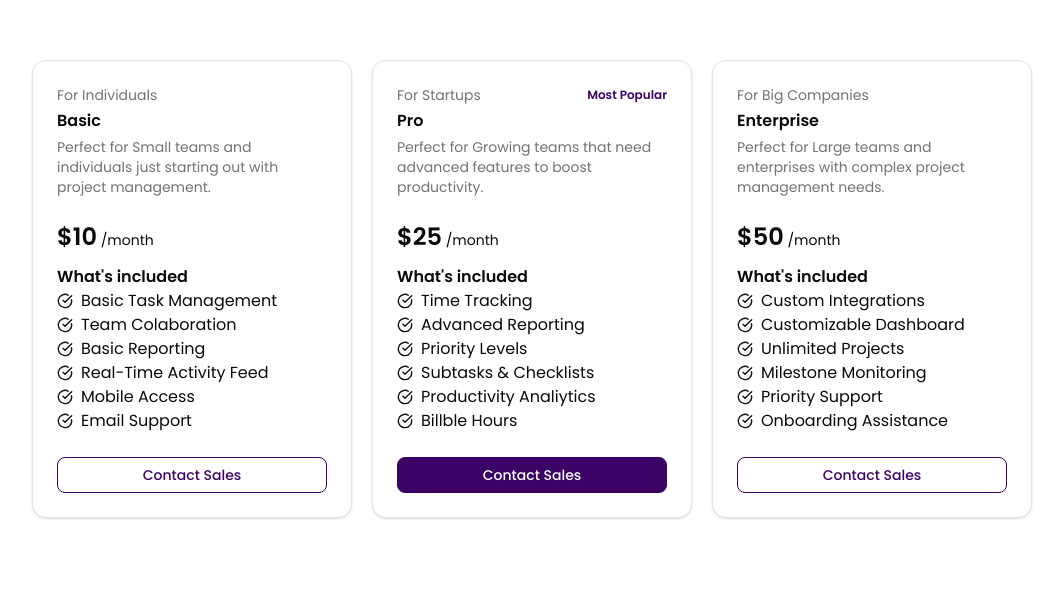
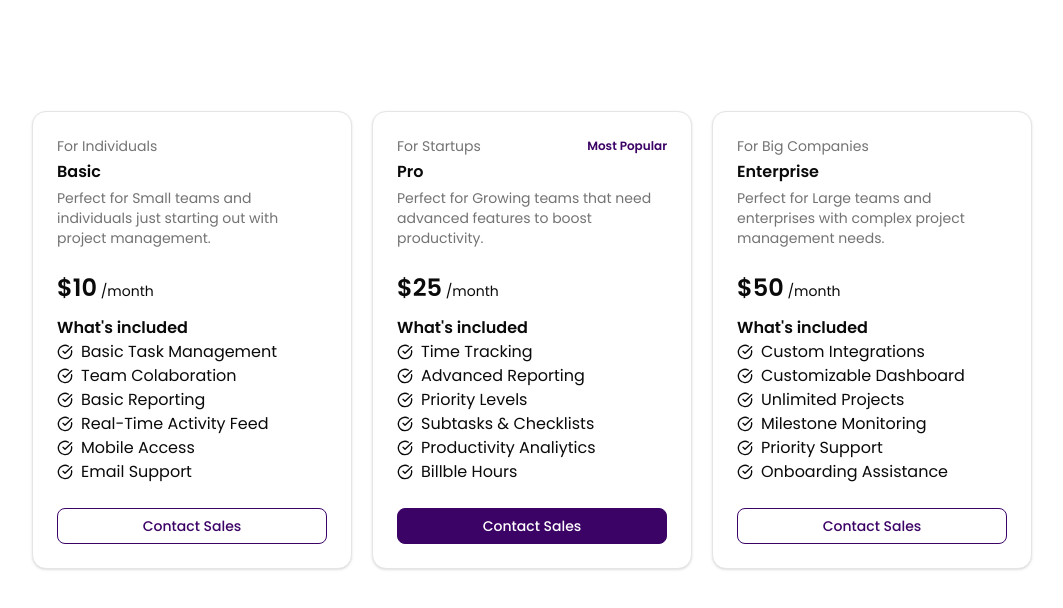
Before and after one commit to zeads/frontent-project-management-app, a Next.js app: page / in a window 1280 px wide. Shown: the part 3670-4278 px from the top of the page, without its empty margins (108-1171 px from the left). Built offline with nearby package versions, Linux system fonts and the light colour scheme.

Commit message:
fix: reload pricing

```diff
--- a/components/layout/Pricing.tsx
+++ b/components/layout/Pricing.tsx
@@ -29,16 +29,10 @@ export default function Pricing() {
   ];
 
   return (
-    <div id="pricing" className="h-screen flex flex-col gap-5 pt-30">
-      {/* <div className="flex flex-col gap-5 items-center justify-center">
-        <h1 className="text-3xl font-bold tracking-tight text-slate-900 sm:text-4xl">
-          Pricing
-        </h1>
-        <p className="mt-2 text-lg text-slate-700">
-          Choose the plan that&apos;s right for you.
-        </p>
-      </div> */}
-      <div className="flex gap-5 items-center justify-center">
+    <div
+      id="pricing"
+      className="h-screen flex gap-5 items-center justify-center"
+    >
       <PriceCard
         forTitle="For Individuals"
         title="Basic"
@@ -63,6 +57,5 @@ export default function Pricing() {
         whatIncluded={whatIncludedEnterprise}
       />
     </div>
-    </div>
   );
 }
```
Lines whose indentation alone changed are shown as unchanged.
